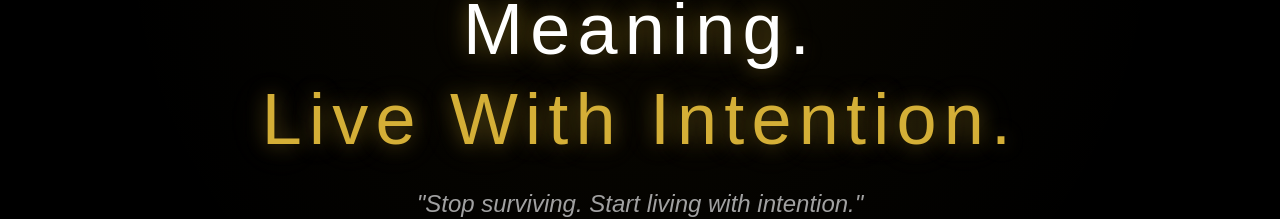
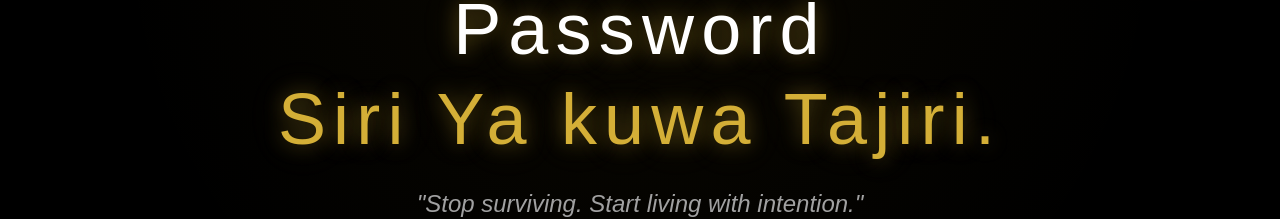
Before and after one commit to sadmint001/Team-Kavyati2, a React (Vite) app: page / in a window 1280 px wide. Shown: the part 545-764 px from the top of the page. Built offline with nearby package versions, Linux system fonts and the light colour scheme; no server answers.

Commit message:
feat: add Home page with landing section and community details

```diff
--- a/src/pages/Home.tsx
+++ b/src/pages/Home.tsx
@@ -65,13 +65,14 @@ const Home: React.FC = () => {
             transition={{ delay: 0.4 }}
             className="text-4xl md:text-7xl font-heading text-white mb-6 tracking-widest leading-tight text-glow-gold"
           >
-            Awaken Purpose. Build Meaning.<br/>
-            <span className="text-primary-gold">Live With Intention.</span>
+            Get Rich Formular with money Password<br />
+            <span className="text-primary-gold">Siri Ya kuwa Tajiri.</span>
           </motion.h1>
 
           <motion.p
             initial={{ y: 20, opacity: 0 }}
             animate={{ y: 0, opacity: 1 }}
+
             transition={{ delay: 0.6 }}
             className="text-xl md:text-2xl text-muted-foreground mb-10 max-w-2xl mx-auto italic"
           >
@@ -202,7 +203,7 @@ const Home: React.FC = () => {
             </motion.div>
 
             <div>
-                <h2 className="text-4xl font-heading text-white mb-8">Not Everyone Is Ready — <br/><span className="text-primary-gold uppercase tracking-tighter">And That's Okay</span></h2>
+              <h2 className="text-4xl font-heading text-white mb-8">Not Everyone Is Ready — <br /><span className="text-primary-gold uppercase tracking-tighter">And That's Okay</span></h2>
               <div className="space-y-6">
                 {[
                   "Deep conversations that challenge your thinking",
@@ -232,7 +233,7 @@ const Home: React.FC = () => {
           <div className="flex flex-col md:flex-row md:items-end justify-between mb-16 gap-6">
             <div>
               <span className="text-primary-gold font-heading text-sm tracking-[0.3em] uppercase block mb-4">Visual Documentation</span>
-              <h2 className="text-4xl md:text-6xl font-heading text-white uppercase tracking-tighter">The Environment <br/> Of <span className="text-primary-gold text-glow-gold">Intent</span></h2>
+              <h2 className="text-4xl md:text-6xl font-heading text-white uppercase tracking-tighter">The Environment <br /> Of <span className="text-primary-gold text-glow-gold">Intent</span></h2>
             </div>
             <p className="text-muted-foreground max-w-sm italic text-right border-r-2 border-primary-gold pr-6">
               "Your environment is either your greatest ally or your most silent enemy. Choose the high ground."
@@ -319,7 +320,7 @@ const Home: React.FC = () => {
         <div className="container mx-auto px-4 relative z-10">
           <div className="text-center mb-20">
             <span className="text-crimson font-heading text-sm tracking-[0.3em] uppercase block mb-4">The Proof Of Concept</span>
-            <h2 className="text-4xl md:text-6xl font-heading text-white uppercase tracking-tighter">Voices Of The <br/><span className="text-primary-gold text-glow-gold font-black">Elite Circle</span></h2>
+            <h2 className="text-4xl md:text-6xl font-heading text-white uppercase tracking-tighter">Voices Of The <br /><span className="text-primary-gold text-glow-gold font-black">Elite Circle</span></h2>
           </div>
 
           <motion.div
```
Lines whose indentation alone changed are shown as unchanged.
